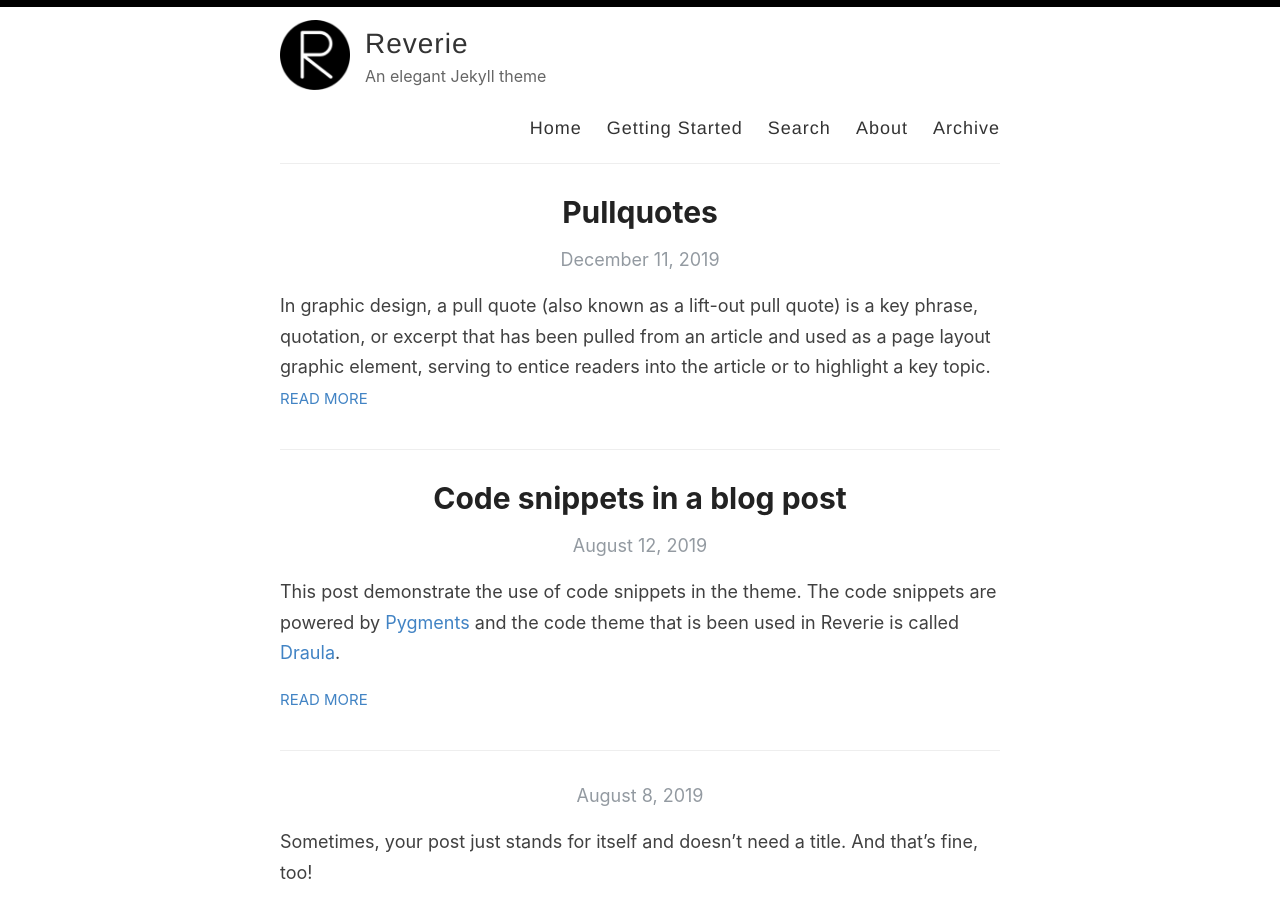
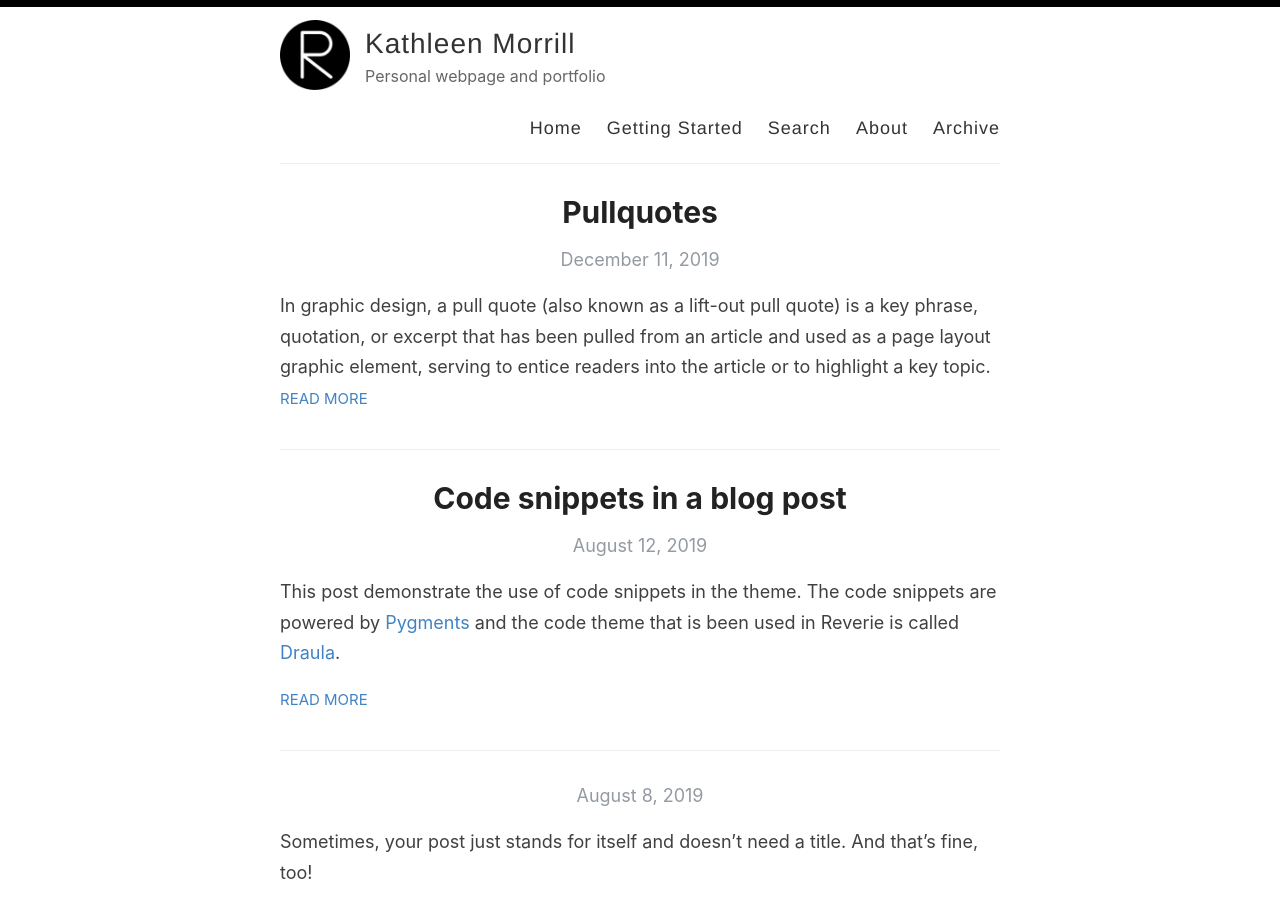
Before and after one commit to tabbzi/kathleen-morrill, a Jekyll site: the page built from index.html, in a window 1280 px wide and 900 px high. Built offline with Jekyll 4.4.1, drawn with Linux system fonts in a browser that asks for light colours; the list of posts is cut into pages by our own code.

Commit message:
Update _config.yml

```diff
--- a/_config.yml
+++ b/_config.yml
@@ -3,13 +3,13 @@
 #
 
 # Name of your site (displayed in the header)
-name: Reverie
+name: Kathleen Morrill
 
 # Name of the author
-author: Amit Merchant
+author: Kathleen Morrill
 
 # Short bio or description (displayed in the header)
-description: An elegant Jekyll theme
+description: Personal webpage and portfolio
 
 # URL of your avatar or profile pic (you could use your GitHub profile pic)
 avatar: /images/reverie.png
@@ -21,15 +21,15 @@ avatar: /images/reverie.png
 # Includes an icon in the footer for each username you enter
 footer-links:
   dribbble:
-  email: amit.d.merchant@gmail.com
+  email: kathleen.m.morrill@gmail.com
   facebook:
   flickr:
-  github: amitmerchant1990/reverie
+  github: tabbzi/kathleen-morrill
   instagram:
   linkedin:
   pinterest:
   rss: rss
-  twitter: amit_merchant
+  twitter: morrilleen
   stackoverflow:
   youtube: # channel/<your_long_string> or user/<user-name>
   googleplus: # anything in your profile username that comes after plus.google.com/
@@ -41,21 +41,21 @@ footer-links:
 disqus:
 
 # Enter your Google Analytics web tracking code (e.g. UA-2110908-2) to activate tracking
-google_analytics: UA-43339302-11
+google_analytics:
 
 # For newer "GA4" analytics, use the following instead of the "UA" entry above
 #google_analytics_ga4: G-GABC1DEFG
 
 # Your website URL (e.g. http://amitmerchant1990.github.io or http://www.amitmerchant.com)
 # Used for Sitemap.xml and your RSS feed
-url: http://www.amitmerchant.com/reverie
-enforce_ssl: https://www.amitmerchant.com/reverie
+url:
+enforce_ssl:
 
 # If you're hosting your site at a Project repository on GitHub pages
 # (http://yourusername.github.io/repository-name)
 # and NOT your User repository (http://yourusername.github.io)
 # then add in the baseurl here, like this: "/repository-name"
-baseurl: "/reverie"
+baseurl: "/kathleen-morrill"
 
 #
 # !! You don't need to change any of the configuration flags below !!
```
